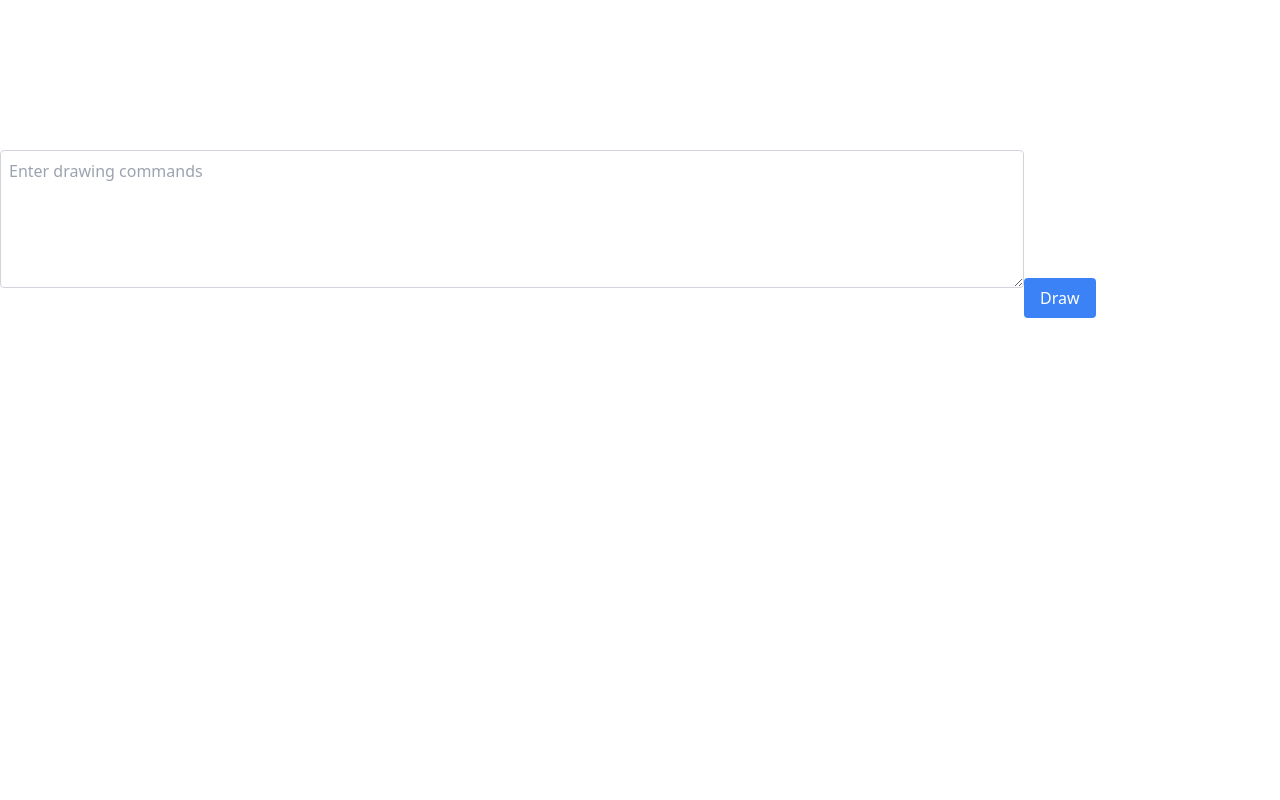
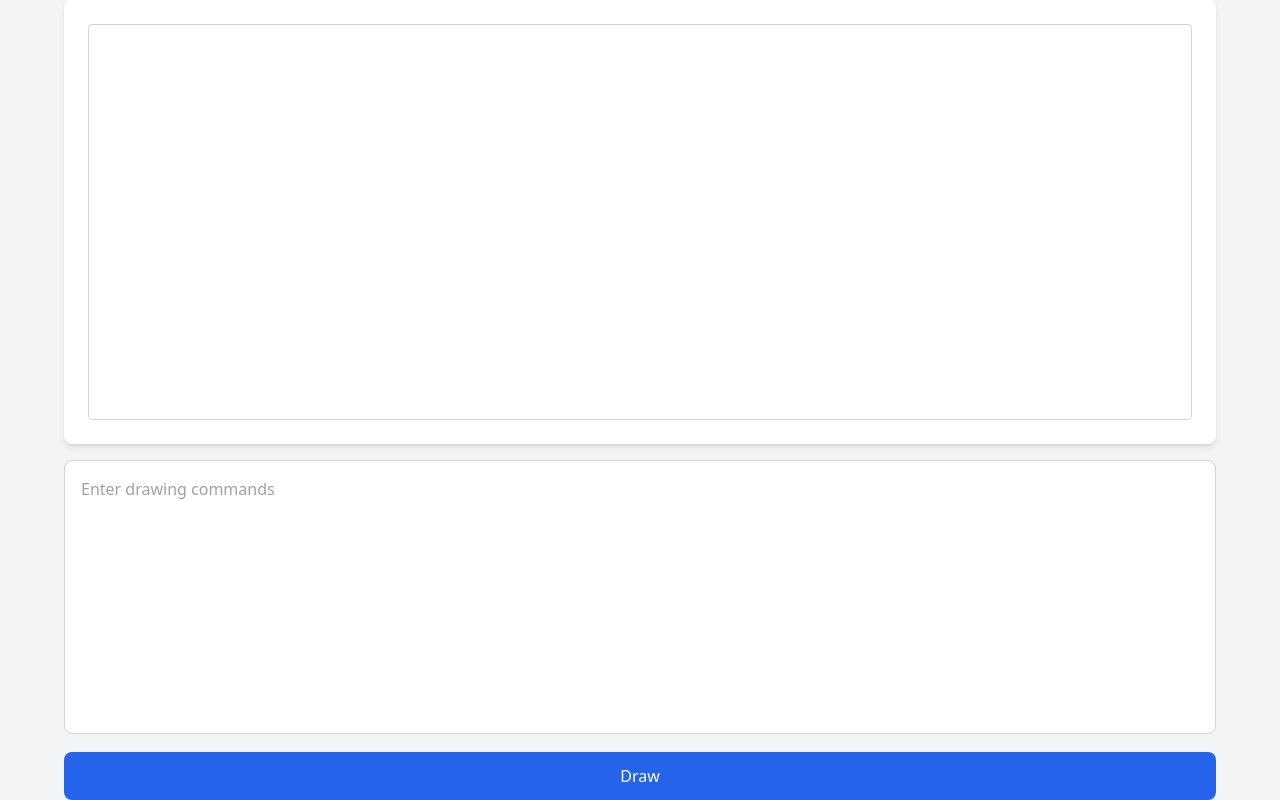
Before and after one commit to RashikShahjahan/artsy-fartsy, a React (Vite) app: page / in a window 1280 px wide. Built offline with nearby package versions, Linux system fonts and the light colour scheme.

Commit message:
fixed drawing size issues

```diff
--- a/src/App.tsx
+++ b/src/App.tsx
@@ -14,7 +14,7 @@ Write version of interpreter to run single command->Line and arc:[DONE]
     -Parse tokens to create ARC and LINE objects
     -return ARC and LINE objects
 
-Fix tailwind
+Fix tailwind[Done]
 
 Enhancements:
     Add variables and expressions
@@ -35,9 +35,9 @@ function App() {
   }
 
   return (
-    <div >
-      <div >
-        <Canvas >
+    <div className="flex flex-col items-center justify-center min-h-screen bg-gray-100">
+      <div className="w-full max-w-[90%] h-96 bg-white rounded-lg shadow-md p-6 flex-grow">
+        <Canvas className="w-full h-full mb-6 border border-gray-300 rounded">
           {drawCommands.map((command, index) => (
             command.type === 'line' ?
               <Line key={index} start={[command.args[0], command.args[1], 0]} end={[command.args[2], command.args[3], 0]} /> :
@@ -54,20 +54,21 @@ function App() {
           ))}
         </Canvas>
       </div>
-      <div>
+      <div className="w-full max-w-[90%] mt-4">
         <textarea
           value={input}
           onChange={(e) => setInput(e.target.value)}
           placeholder="Enter drawing commands"
-          className="w-4/5 mb-4 p-2 border border-gray-300 rounded"
-          rows={5}
+          className="w-full mb-3 p-4 border border-gray-300 rounded-lg resize-none focus:outline-none focus:ring-2 focus:ring-blue-500"
+          rows={10}
         />
-        <button onClick={() => submitInput()} className="px-4 py-2 bg-blue-500 text-white rounded hover:bg-blue-600">
+        <button
+          onClick={() => submitInput()}
+          className="w-full px-6 py-3 bg-blue-600 text-white rounded-lg hover:bg-blue-700 transition duration-300 ease-in-out focus:outline-none focus:ring-2 focus:ring-blue-500 focus:ring-opacity-50"
+        >
           Draw
         </button>
       </div>
-    </div>
-  )
-}
+    </div>)}
 
 export default App;
```
